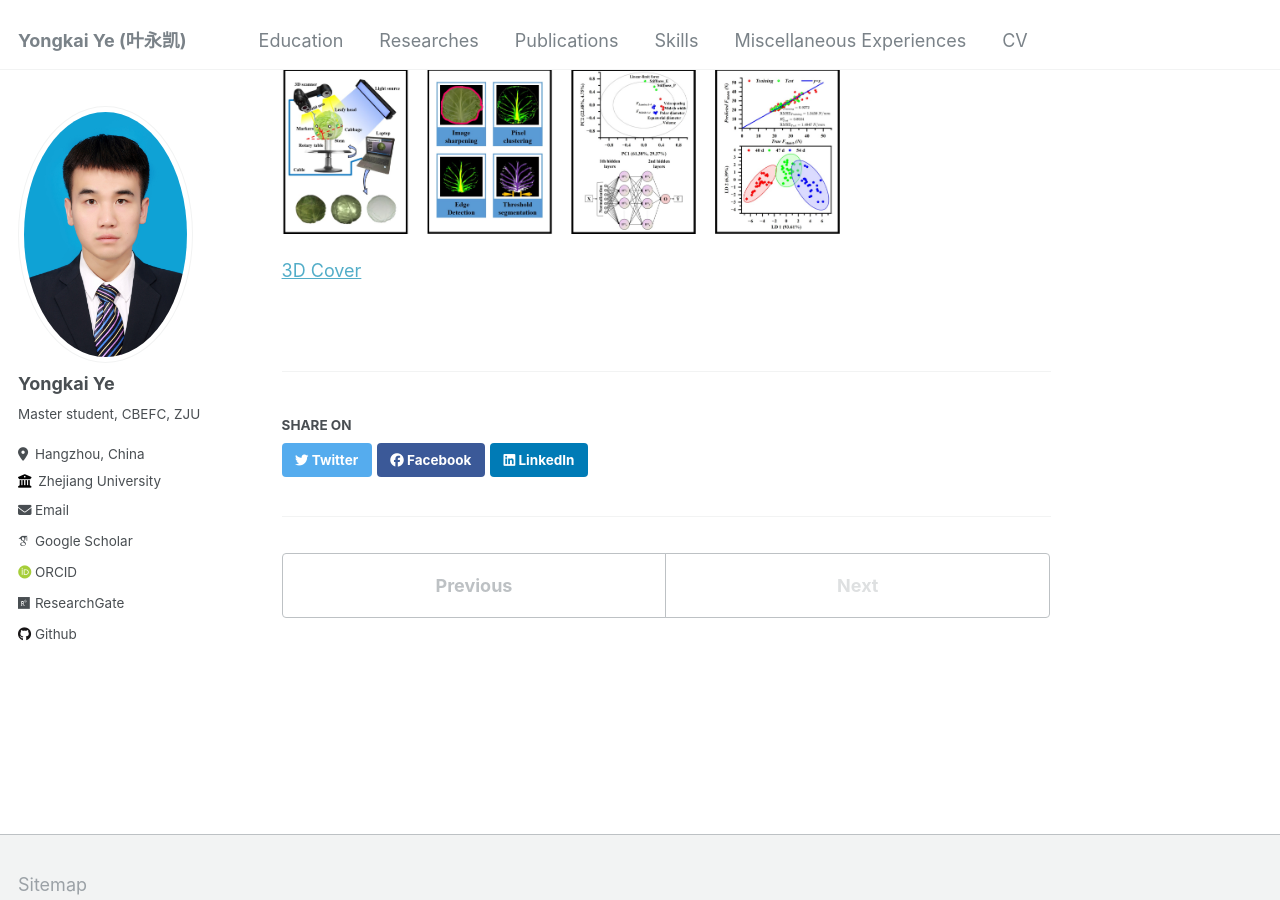
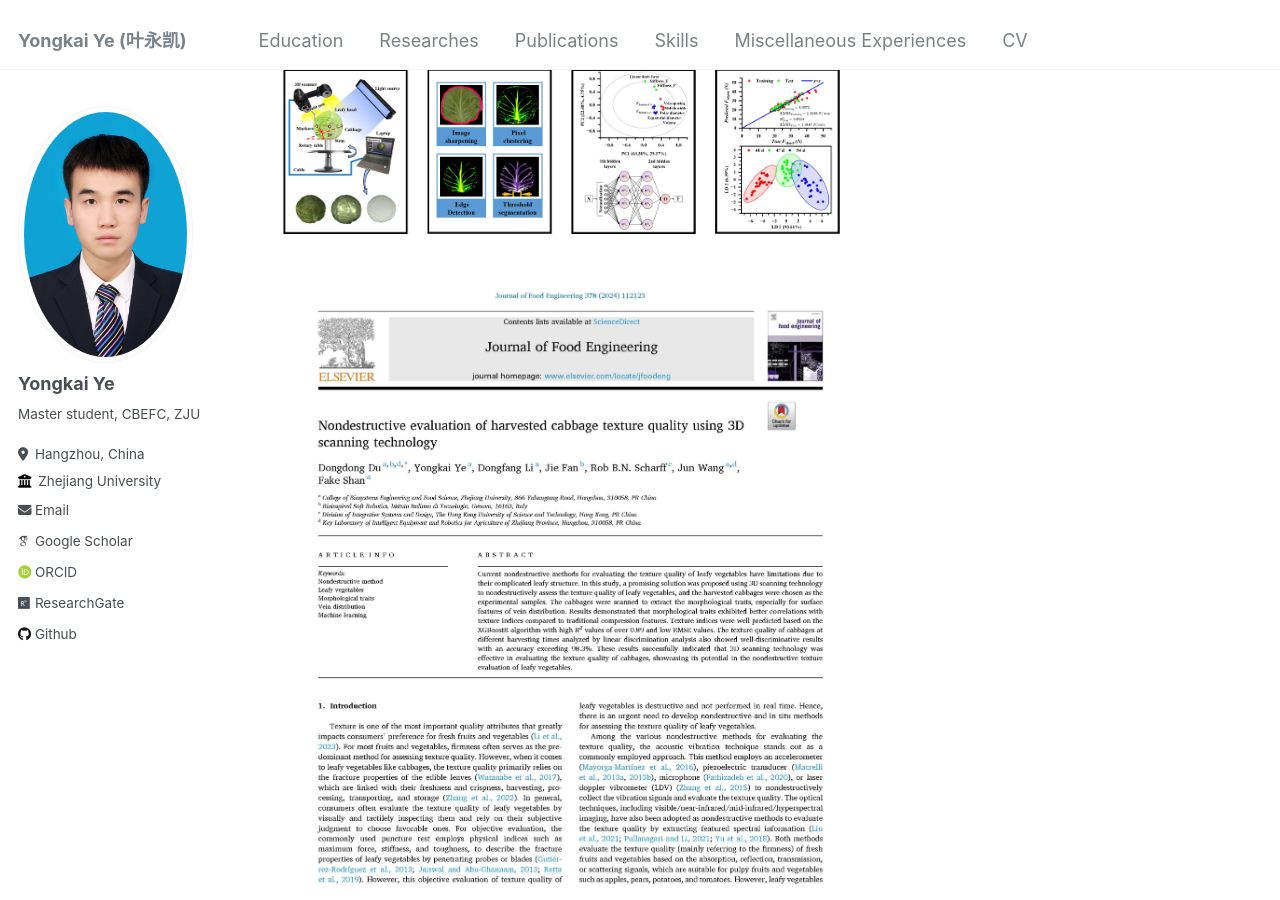
Before and after one commit to Yongkai-Ye/Yongkai-Ye.github.io, a Jekyll site: the page built from _researches/zju-research-4.md, in a window 1280 px wide and 900 px high, scrolled down 649 px. Built offline with Jekyll 4.4.1, drawn with Linux system fonts in a browser that asks for light colours; some web fonts are replaced.

Commit message:
Update zju-research-4.md

```diff
--- a/_researches/zju-research-4.md
+++ b/_researches/zju-research-4.md
@@ -20,4 +20,4 @@ permalink: /research/zju-research-4
 
 ![3D Graphical Abstract](../images/3DGraphicalAbstract.jpg "3D Graphical abstract"){:height="75%" width="75%"}
 
-[3D Cover](../images/3DCover.jpg "3D cover"){:height="75%" width="75%"}
+![3D Cover](../images/3DCover.jpg "3D cover"){:height="75%" width="75%"}
```
